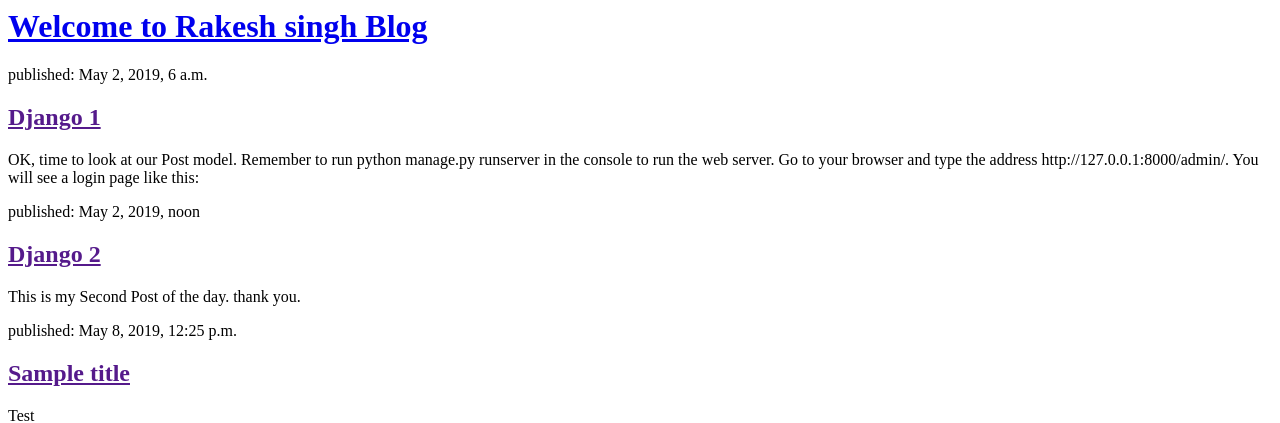
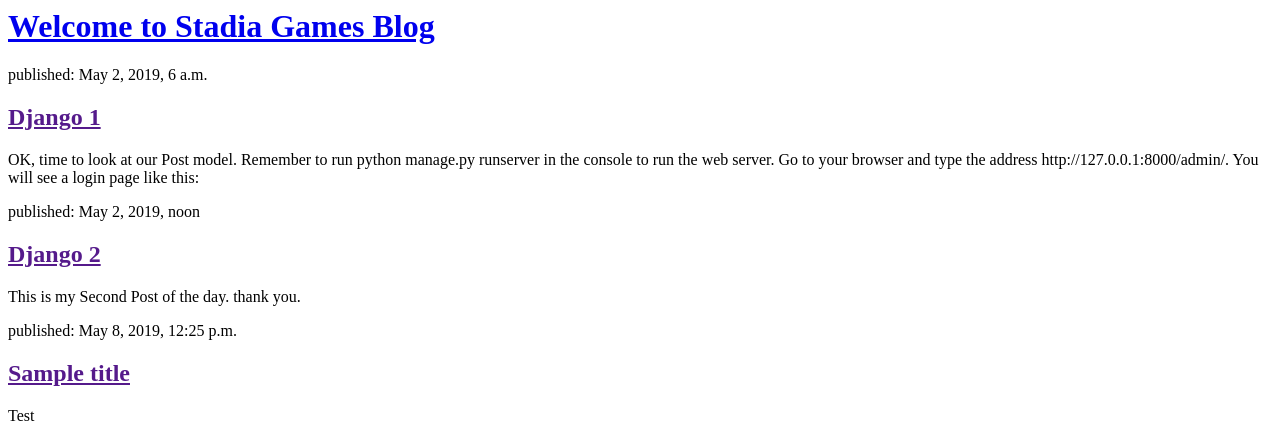
Before and after one commit to anonymous11r/my-first-blog, a Django app: page / in a window 1280 px wide. Shown: the top 423 px of the page. Run offline with Django 3.2, Linux system fonts and the light colour scheme; data comes from the database, SQL or seed files in the repository.

Commit message:
Modified the name of blog

```diff
--- a/blog/templates/blog/post_list.html
+++ b/blog/templates/blog/post_list.html
@@ -4,7 +4,7 @@
     </head>
     <body>
         <div>
-            <h1><a href="/">Welcome to Rakesh singh Blog</a></h1>
+            <h1><a href="/">Welcome to Stadia Games Blog</a></h1>
         </div>
 
         {% for post in posts %}
```
